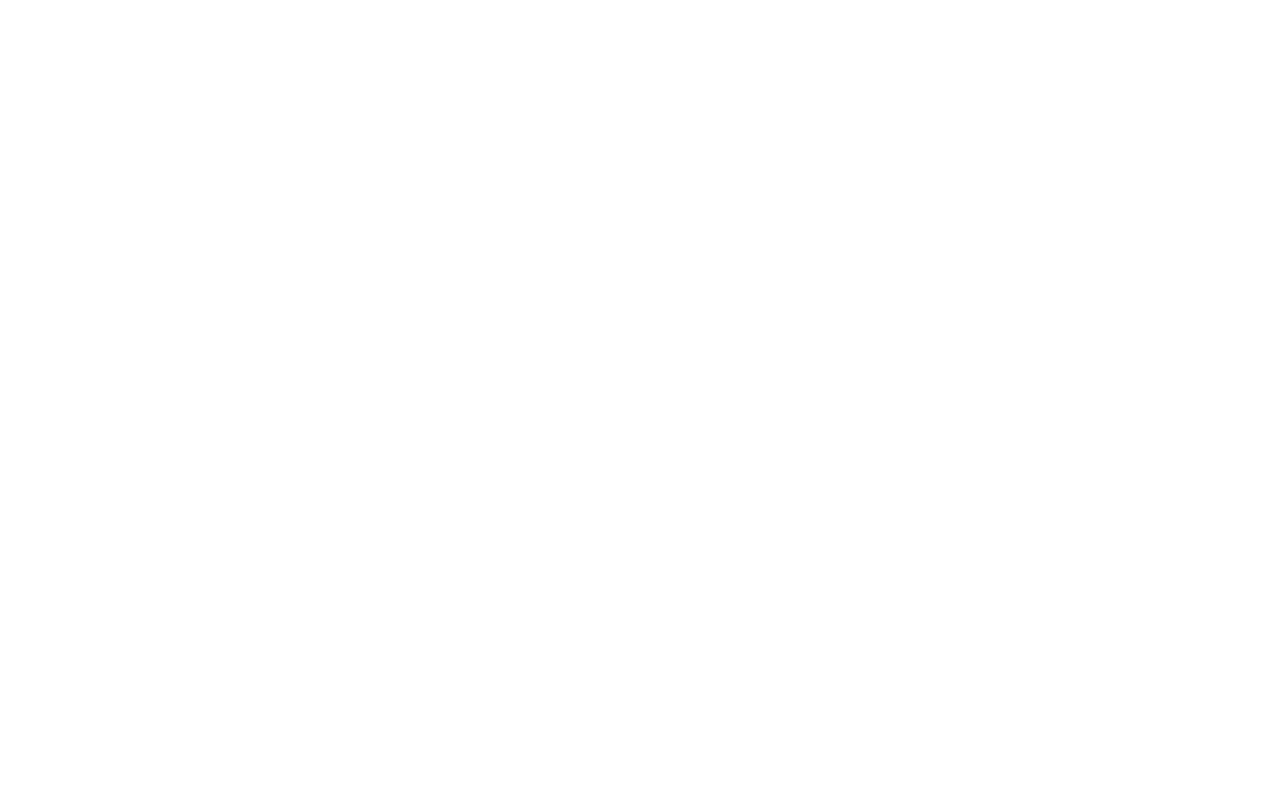
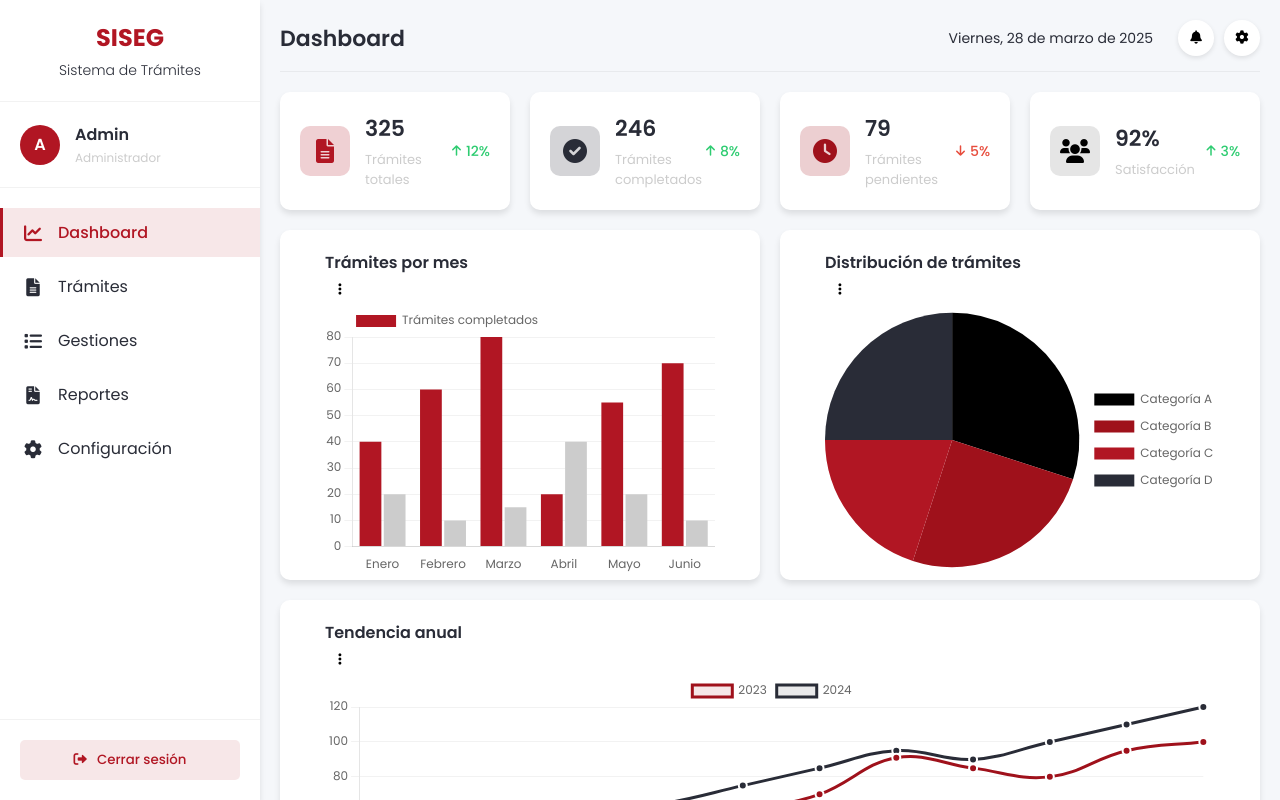
Before and after one commit to Axlreb28/sisegx, a Vue app: page /dashboard in a window 1280 px wide. Before the commit this address had no page. Built offline with nearby package versions, Linux system fonts and the light colour scheme; sample sign-in values are in the browser's storage.

Commit message:
dashboard reparado

```diff
--- a/src/components/Sidebar.vue
+++ b/src/components/Sidebar.vue
@@ -38,7 +38,7 @@
     data() {
       return {
         menuItems: [
-          { name: 'dashboard', label: 'Dashboard', icon: 'fas fa-chart-line', path: '/' },
+          { name: 'dashboard', label: 'Dashboard', icon: 'fas fa-chart-line', path: '/dashboard' },
           { name: 'tramites', label: 'Trámites', icon: 'fas fa-file-alt', path: '/tramites' },
           { name: 'gestiones', label: 'Gestiones', icon: 'fas fa-list', path: '/gestiones' },
           { name: 'reportes', label: 'Reportes', icon: 'fas fa-file-contract', path: '/reportes' },
--- a/src/router/index.js
+++ b/src/router/index.js
@@ -1,3 +1,4 @@
+// C:\xampp\htdocs\SISE\src\router\index.js
 import { createRouter, createWebHistory } from 'vue-router'
 
 // Importa automáticamente todos los archivos en /routes
@@ -6,7 +7,7 @@ const routes = Object.values(routeModules).flatMap(m => m.default)
 
 const router = createRouter({
   history: createWebHistory(),
-  routes,
+  routes, // Aquí se añaden todas las rutas, incluidas las de dashboard.js
 })
 
 // Guard de navegación
--- a/src/router/routes/dashboard.js
+++ b/src/router/routes/dashboard.js
@@ -1,10 +1,11 @@
+// C:\xampp\htdocs\SISE\src\routes/dashboard.js
 export default [
   {
-      path: '/',
+    path: '/dashboard', // Cambia la ruta a '/dashboard'
     component: () => import('@/layouts/MainLayout.vue'),
     children: [
       {
-          path: '', // ← esta es la clave
+        path: '', // Esta ruta está vacía para que cargue el Dashboard por defecto dentro de /dashboard
         name: 'Dashboard',
         component: () => import('@/views/Dashboard.vue'),
       }
--- a/src/views/Login.vue
+++ b/src/views/Login.vue
@@ -63,12 +63,13 @@ export default {
       // Simulamos un login exitoso guardando algo en localStorage
       localStorage.setItem('user', JSON.stringify({ username: 'admin' }))
 
-              // Redirigir a Inicio.vue
-              this.router.push('/')
+      // Redirige a '/dashboard' después de loguearse exitosamente
+      this.router.push('/dashboard')
   } else {
       this.errorMessage = "Usuario o contraseña incorrectos"
   }
 }
+
     }
 }
 </script>
```
Lines whose indentation alone changed are shown as unchanged.
